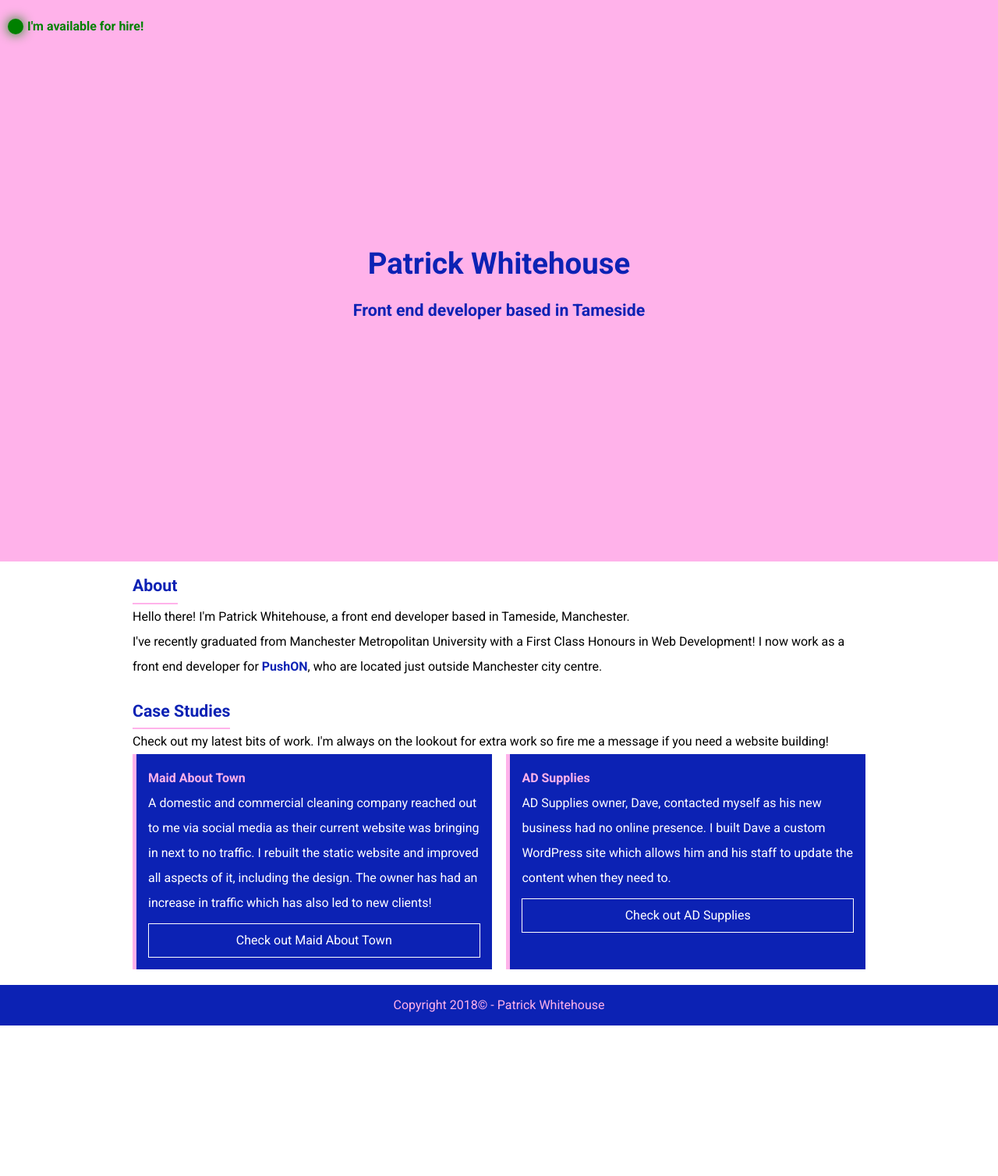
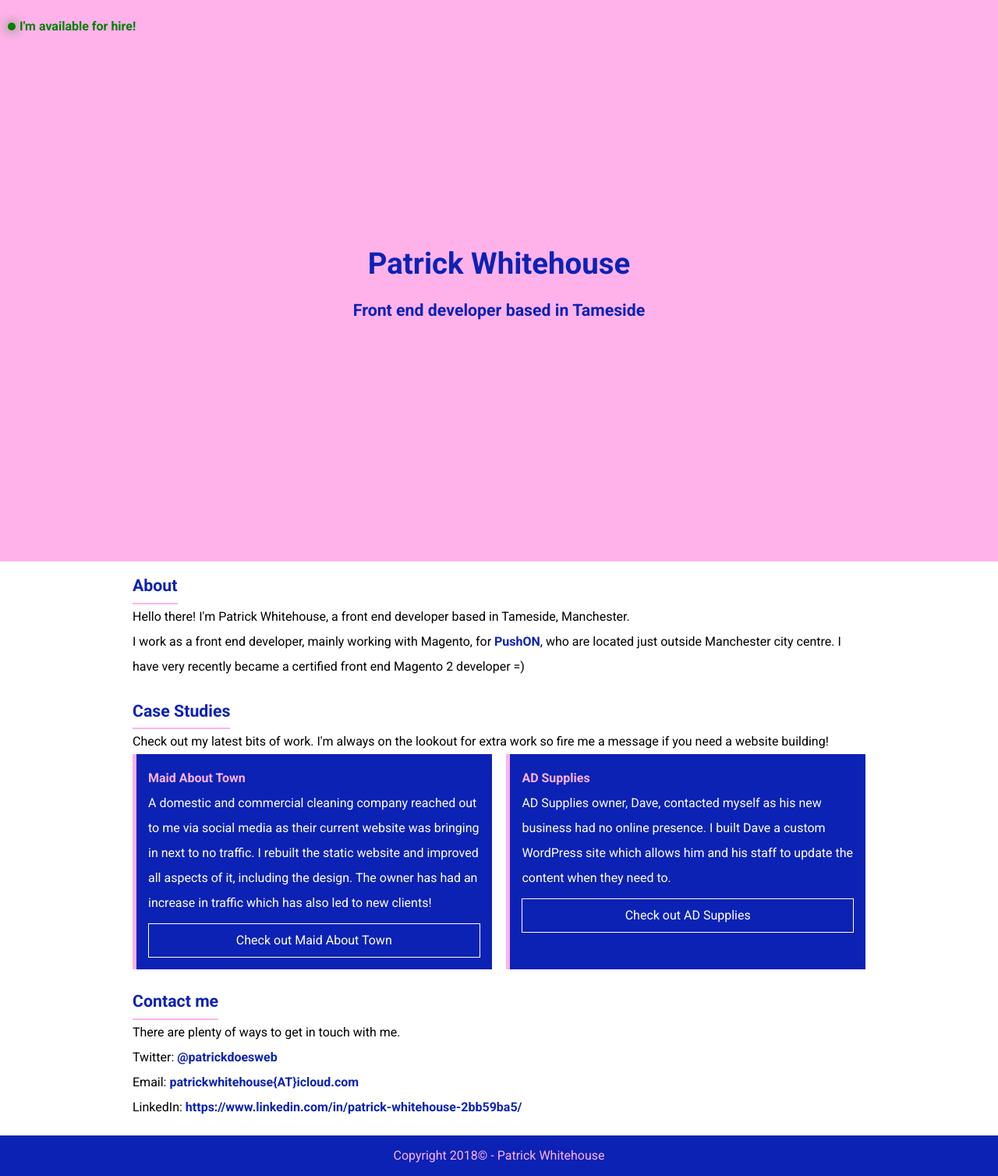
Before and after one commit to PatrickWhitehouse/Old-portfolio, a Jekyll site: the page built from index.html, in a window 1280 px wide. Shown: the whole page at 78% size. Built offline with Jekyll 4.4.1, drawn with Linux system fonts in a browser that asks for light colours; before the commit the page ends 1315 px from its top, so only the background shows below that.

Commit message:
small updates

```diff
--- a/_scss/_home.scss
+++ b/_scss/_home.scss
@@ -16,8 +16,8 @@
 .hire-me-circle {
   display: inline-block;
   margin-right: $indent__s;
-  width: 20px;
-  height: 20px;
+  width: 10px;
+  height: 10px;
   background-color: green;
   border-radius: 50%;
   animation-name: glow;
@@ -55,6 +55,9 @@
   display: flex;
   align-items: center;
   justify-content: center;
+  @media only screen and (max-width: $screen__m){
+    height: 50vh;
+  }
 }
 
 // Work
--- a/css/main.css
+++ b/css/main.css
@@ -58,8 +58,8 @@ a:focus {
 .hire-me-circle {
   display: inline-block;
   margin-right: 5px;
-  width: 20px;
-  height: 20px;
+  width: 10px;
+  height: 10px;
   background-color: green;
   border-radius: 50%;
   -webkit-animation-name: glow;
@@ -107,6 +107,9 @@ a:focus {
       align-items: center;
   -ms-flex-pack: center;
       justify-content: center; }
+  @media only screen and (max-width: 768px) {
+    .intro {
+      height: 50vh; } }
 
 .showcase {
   display: -ms-flexbox;
--- a/index.html
+++ b/index.html
@@ -16,9 +16,8 @@ description: The portfolio of Tameside based front end developer, Patrick Whiteh
   <div class="wrapper">
     <h3>About</h3>
     <p>Hello there! I'm Patrick Whitehouse, a front end developer based in Tameside, Manchester.</p>
-    <p>I've recently graduated from Manchester Metropolitan University with a First Class Honours in Web Development! I
-      now work as a front end developer for <a href="https://pushon.co.uk" target="_blank">PushON</a>, who are located
-      just outside Manchester city centre.</p>
+    <p>I work as a front end developer, mainly working with Magento, for <a href="https://pushon.co.uk" target="_blank">PushON</a>, who are located
+      just outside Manchester city centre. I have very recently became a certified front end Magento 2 developer =)</p>
   </div>
 </section>
 <section class="case-studies">
@@ -37,3 +36,16 @@ description: The portfolio of Tameside based front end developer, Patrick Whiteh
     </div>
   </div>
 </section>
+<section class="contact">
+  <div class="wrapper">
+    <h3>Contact me</h3>
+    <p>There are plenty of ways to get in touch with me. </p>
+    <p>
+      <ul>
+        <li>Twitter: <a href="//twitter.com/patrickdoesweb" target="_blank">@patrickdoesweb</a></li>
+        <li>Email: <a href="mailto:patrickwhitehouse@icloud.com">patrickwhitehouse{AT}icloud.com</a></li>
+        <li>LinkedIn: <a href="https://www.linkedin.com/in/patrick-whitehouse-2bb59ba5/">https://www.linkedin.com/in/patrick-whitehouse-2bb59ba5/</a></li>
+      </ul>
+    </p>
+  </div>
+</section>
```
